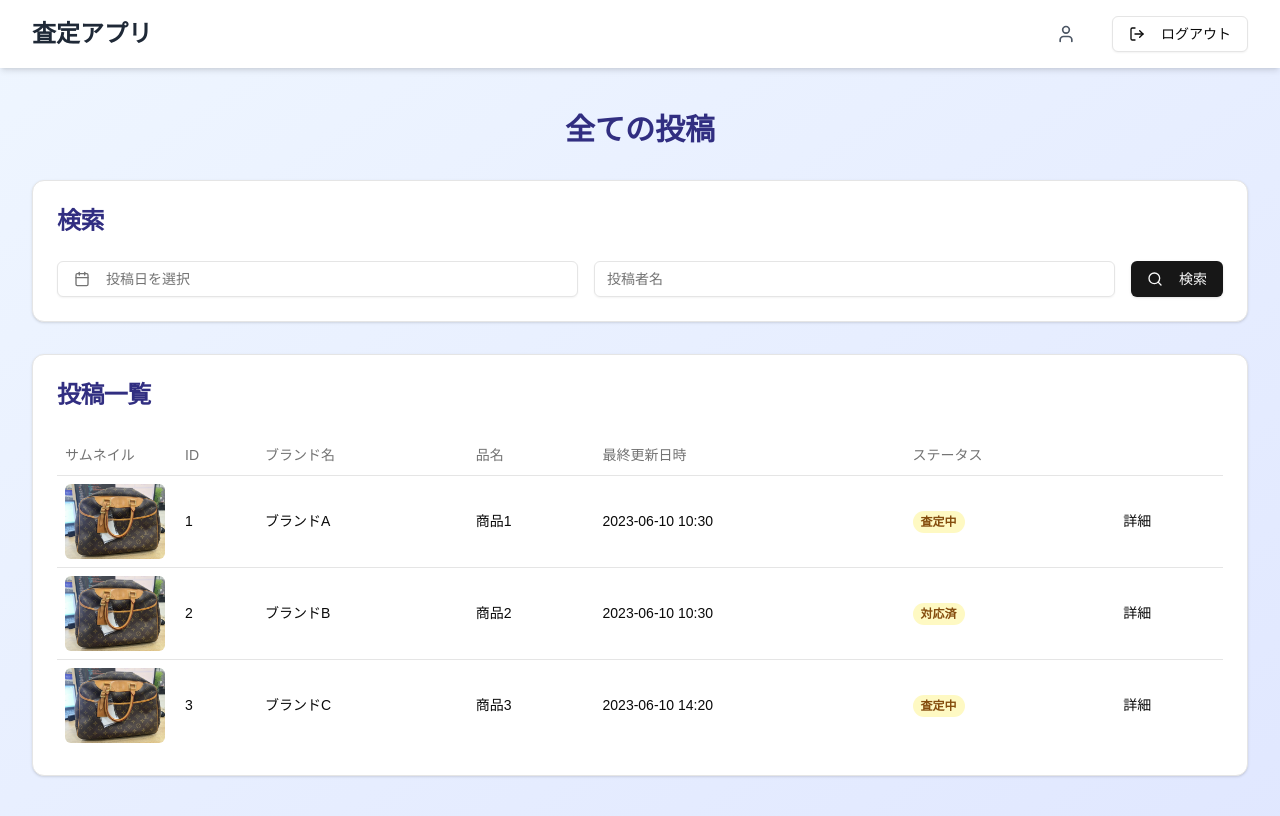
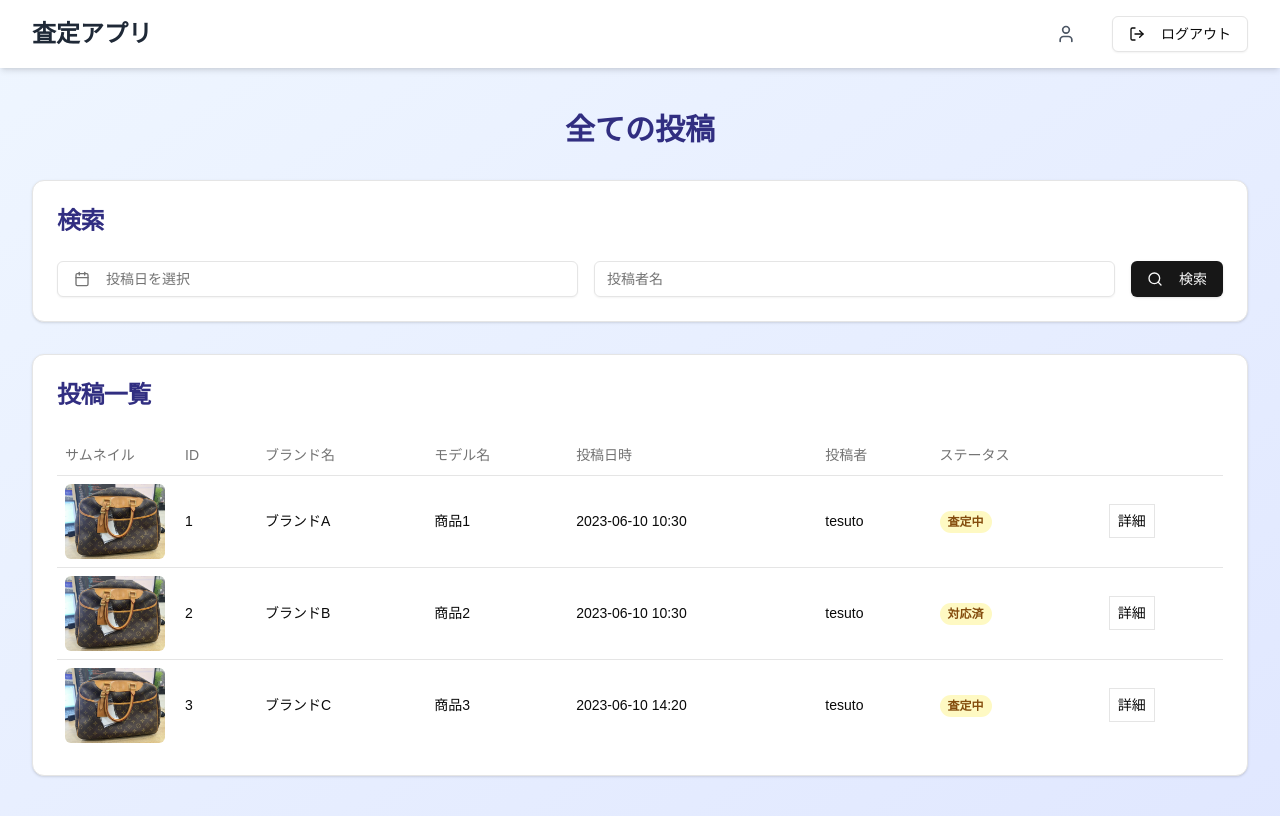
Before and after one commit to TadanobuTokiwa/appraisal-app, a Next.js app: page /all-posts in a window 1280 px wide. Shown: the top 816 px of the page. Built offline with nearby package versions, Linux system fonts and the light colour scheme; no server answers.

Commit message:
Home/page.tsxをクライアントコンポーネントに変更

```diff
--- a/src/app/buyer/Home/page.tsx
+++ b/src/app/buyer/Home/page.tsx
@@ -1,3 +1,5 @@
+'use client'
+
 import Link from 'next/link'
 import { Card, CardContent, CardHeader, CardTitle } from "@/components/ui/card"
 import { ListPlus, Eye, ArrowRight } from 'lucide-react'
--- a/src/features/PostsList.tsx
+++ b/src/features/PostsList.tsx
@@ -22,8 +22,9 @@ const PostsList = ({ posts }: propsType) => {
                         <TableHead className="w-[120px]">サムネイル</TableHead>
                         <TableHead className="w-[80px]">ID</TableHead>
                         <TableHead>ブランド名</TableHead>
-                        <TableHead>品名</TableHead>
-                        <TableHead>最終更新日時</TableHead>
+                        <TableHead>モデル名</TableHead>
+                        <TableHead>投稿日時</TableHead>
+                        <TableHead>投稿者</TableHead>
                         <TableHead>ステータス</TableHead>
                         <TableHead></TableHead>
                     </TableRow>
@@ -44,6 +45,7 @@ const PostsList = ({ posts }: propsType) => {
                         <TableCell>{post.brand}</TableCell>
                         <TableCell>{post.itemName}</TableCell>
                         <TableCell>{post.lastUpdated}</TableCell>
+                        <TableCell>tesuto</TableCell>
                         <TableCell>
                             <span className={`px-2 py-1 rounded-full text-xs font-semibold ${
                             post.status === '完了' ? 'bg-green-100 text-green-800' : 'bg-yellow-100 text-yellow-800'
@@ -51,7 +53,7 @@ const PostsList = ({ posts }: propsType) => {
                             {post.status}
                             </span>
                         </TableCell>
-                        <TableCell><a href={`/post-detail/${post.id}`}>詳細</a></TableCell>
+                        <TableCell><a href={`/post-detail/${post.id}`} className='border p-2'>詳細</a></TableCell>
                         </TableRow>
                     ))}
                 </TableBody>
--- a/src/features/form/Notes.tsx
+++ b/src/features/form/Notes.tsx
@@ -1,5 +1,5 @@
 import { FormControl, FormDescription, FormField, FormItem, FormLabel, FormMessage } from "@/components/ui/form"
-import { Textarea } from "@/components/ui/textarea"
+import { Input } from "@/components/ui/input";
 import { FileText } from 'lucide-react'
 import { Control } from "react-hook-form";
 
@@ -19,7 +19,7 @@ const Notes: React.FC<FormPropsType> = ({control}) => {
                 備考
             </FormLabel>
             <FormControl>
-                <Textarea
+                <Input
                 {...field}
                 className="bg-white border-2 border-gray-300 focus:border-orange-500 focus:ring focus:ring-orange-200 focus:ring-opacity-50 rounded-md shadow-sm"
                 />
```
